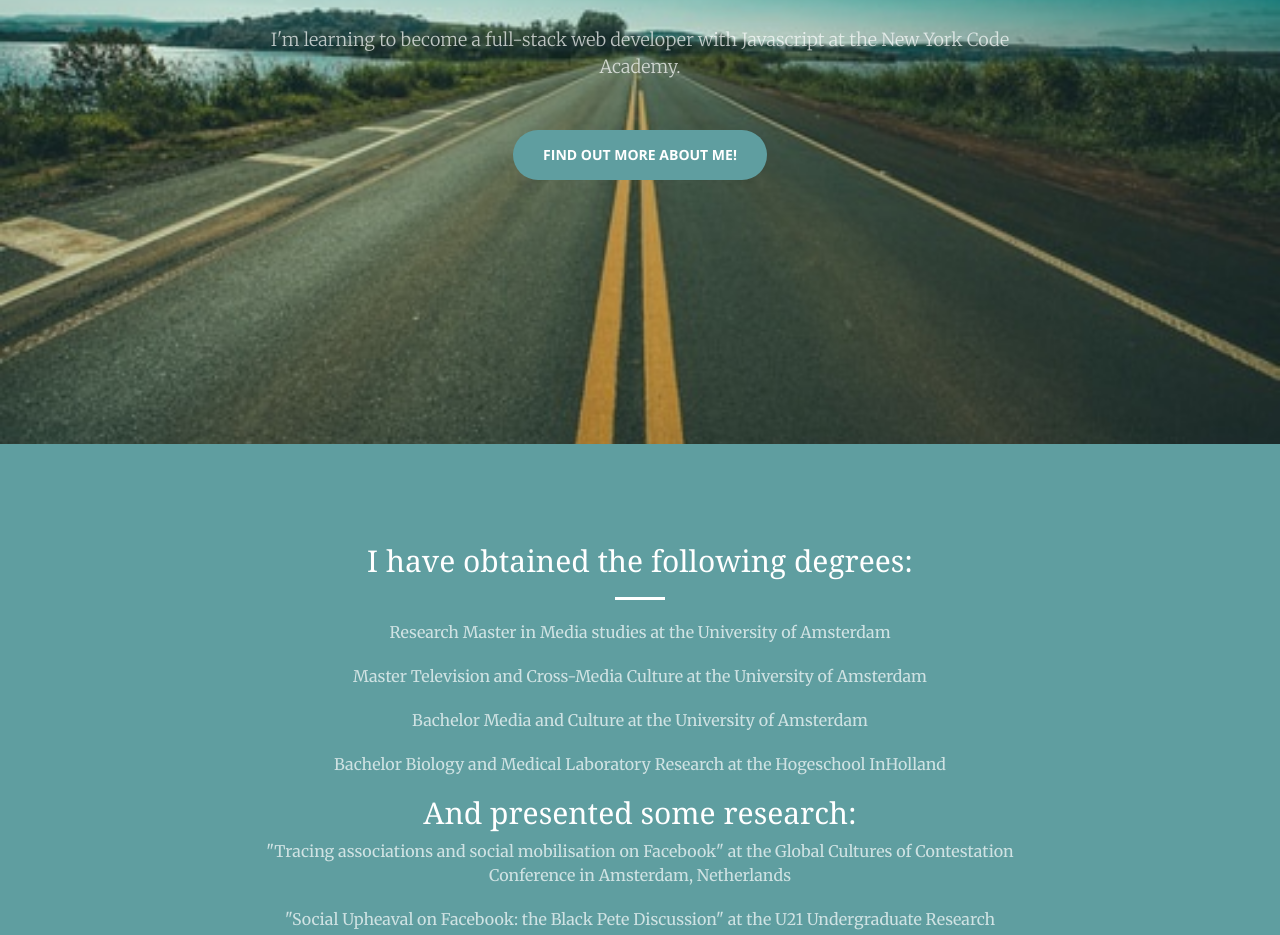
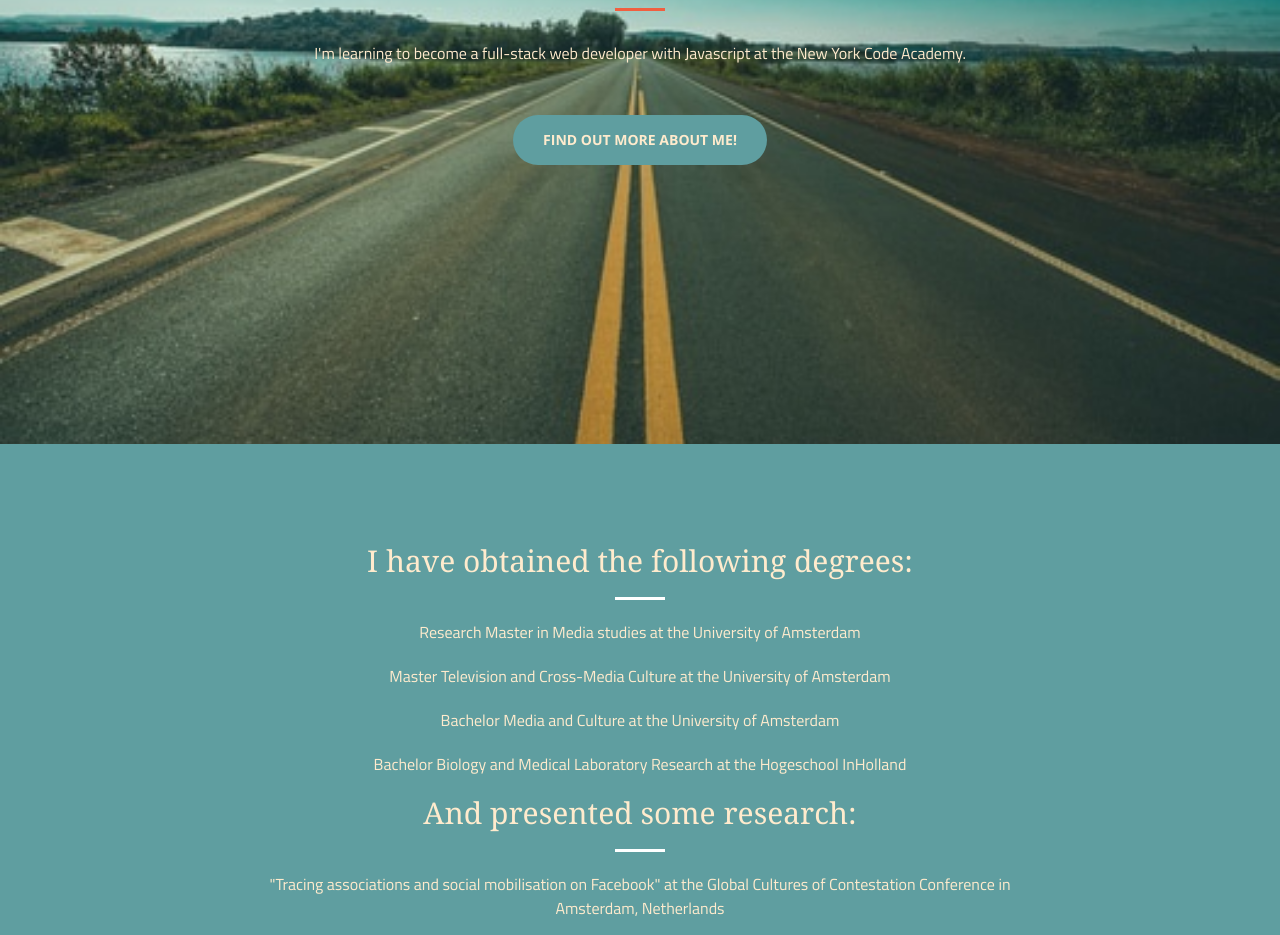
Before and after one commit to NYCDA-BSSA-SEPTEMBER-2016/Personal-website, a website: page index.html in a window 1280 px wide. Shown: the part 356-1291 px from the top of the page. Drawn offline with nearby package versions, Linux system fonts and the light colour scheme.

Commit message:
added new font style for <p>

```diff
--- a/css/style.css
+++ b/css/style.css
@@ -3,10 +3,34 @@ header {
 }
 header .header-content .header-content-inner h1 {
 	font-family: Georgia;
+	color: blanchedalmond;
+}
+header .header-content .header-content-inner p {
+    font-weight: 300;
+    color: blanchedalmond;
+    font-size: 16px;
+    margin-bottom: 50px;
+    font-family: 'Titillium Web', sans-serif;
+}
+
+.section-heading {
+    font-family: Georgia;
+    color: blanchedalmond;
+
+}
+.section-heading2 {
+	font-family: Georgia;
+    color: blanchedalmond;
+}
+
+.text-faded {
+    color: blanchedalmond;
+    font-family: 'Titillium Web', sans-serif;
 }
 
 .btn-primary {
 	background-color: #5F9EA0;
+	color: blanchedalmond;
 
 }
 .row {
@@ -16,11 +40,15 @@ header .header-content .header-content-inner h1 {
 	background-color: #5F9EA0;
 }
 #services {
-background-color: black;
+background-color: white;
 }
 .section-heading {
 	font-family: Georgia;
-	color: white;
+	color: blanchedalmond;
+}
+
+.text-primary {
+color: blanchedalmond;
 }
 
 @media (min-width: 768px) {
--- a/index.html
+++ b/index.html
@@ -18,6 +18,7 @@
     <link href="vendor/font-awesome/css/font-awesome.min.css" rel="stylesheet" type="text/css">
     <link href='https://fonts.googleapis.com/css?family=Open+Sans:300italic,400italic,600italic,700italic,800italic,400,300,600,700,800' rel='stylesheet' type='text/css'>
     <link href='https://fonts.googleapis.com/css?family=Merriweather:400,300,300italic,400italic,700,700italic,900,900italic' rel='stylesheet' type='text/css'>
+     <link href="https://fonts.googleapis.com/css?family=Titillium+Web" rel="stylesheet">
 
     <!-- Plugin CSS -->
     <link href="vendor/magnific-popup/magnific-popup.css" rel="stylesheet">
@@ -25,6 +26,7 @@
     <!-- Theme CSS -->
     <link href="css/creative.min.css" rel="stylesheet">
     <link rel="stylesheet" type="text/css" href="./css/style.css">
+
 
     <!-- HTML5 Shim and Respond.js IE8 support of HTML5 elements and media queries -->
     <!-- WARNING: Respond.js doesn't work if you view the page via file:// -->
@@ -91,7 +93,8 @@
                     <p class="text-faded">Bachelor Media and Culture at the University of Amsterdam</p>
                     <p class="text-faded">Bachelor Biology and Medical Laboratory Research at the Hogeschool InHolland</p>
 
-                     <h2 class="section-heading">And presented some research:</h2>
+                     <h2 class="section-heading2">And presented some research:</h2>
+                      <hr class="light">
                     <p class="text-faded">"Tracing associations and social mobilisation on Facebook" at the Global Cultures of Contestation Conference in Amsterdam, Netherlands</p>
                        <p class="text-faded">"Social Upheaval on Facebook: the Black Pete Discussion" at the U21 Undergraduate Research Conference in Auckland, New Zealand</p>
                         <a href="#services" class="page-scroll btn btn-default btn-xl sr-button">Social Media</a>
```
